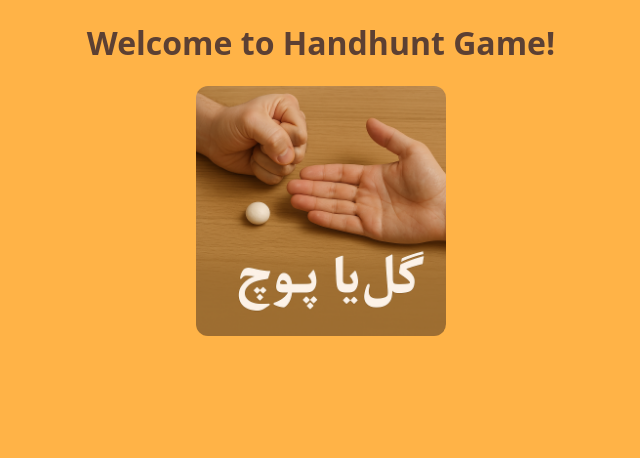
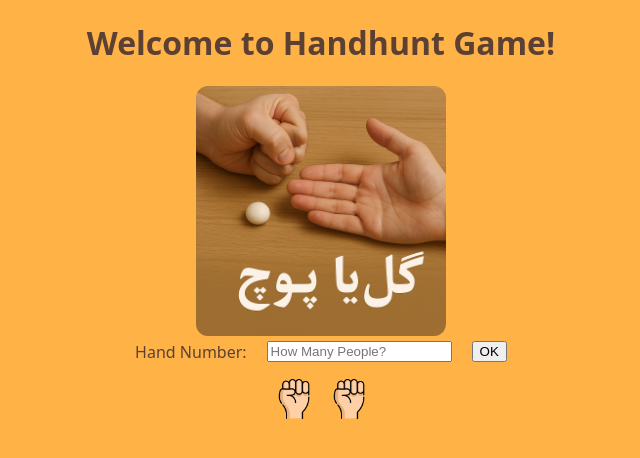
Before and after one commit to rezam91/HandHunt, a React (Vite) app: page / in a window 1280 px wide. Shown: the top 458 px of the page, without its empty margins (319-959 px from the left). Built offline with nearby package versions, Linux system fonts and the light colour scheme.

Commit message:
feat(hands): hands added

```diff
--- a/src/App.jsx
+++ b/src/App.jsx
@@ -1,12 +1,20 @@
 import Handhunt from './components/handhunt/index'
 import Logo from './components/general/logo/index'
+import GameNumber from './components/general/gamenumber/index'
+import { useState } from 'react'
+
 const App = () => {
-
+  const [handNumber,SetNumber] = useState(1)
+  const ChangeNumber = (changedVar) => {
+    SetNumber(changedVar)
+  }
   return (
     <>
       <h1>Welcome to Handhunt Game!</h1>
       <Logo />
-      <Handhunt />
+      <GameNumber onChangeNumber={ChangeNumber} />
+      <Handhunt gameNum={handNumber} />
+
     </>
   )
 }
--- /dev/null
+++ b/src/components/general/game/index.jsx
@@ -0,0 +1,11 @@
+import fistPath from '../../../assets/fist.png'
+const Game = () => {
+    return (
+        <>
+            <img className='fist--sign' src={fistPath} />
+            <img className='fist--sign' src={fistPath} />
+        </>
+    )
+}
+
+export default Game
--- /dev/null
+++ b/src/components/general/gamenumber/index.jsx
@@ -0,0 +1,23 @@
+import { useState } from "react"
+
+const GameNumber = ({onChangeNumber}) => {
+    const [handNum,setHandNum] =useState(0)
+    const counter = (e) => {
+        setHandNum(e.target.value)
+    }
+    const submitHandNumber = (e) => {
+        e.preventDefault()
+        onChangeNumber(handNum)
+    }
+    return (
+        <div>
+            <form className="hand--number" onSubmit={submitHandNumber}>
+                <span>Hand Number: </span>
+                <input placeholder="How Many People?" type='number' onChange={counter}/>
+                <button type="submit">OK</button>
+            </form>
+        </div>
+    )
+}
+
+export default GameNumber
--- a/src/components/handhunt/index.jsx
+++ b/src/components/handhunt/index.jsx
@@ -1,9 +1,20 @@
-const Handhunt = () => {
+import Game from '../general/game/index'
+
+const Handhunt = ({gameNum}) => {
+    const tempNum = []
+    for (let i=1; i<=gameNum; i++) {
+        tempNum.push({
+            id:i,
+            i
+        })
+    }
     return (
-        <>
-
-
-        </>
+        tempNum.length>0 ?
+        <ul className="each-game">
+            {tempNum.map((item) => (
+                <li key={item.id}><Game /></li>
+            ))}
+        </ul> : <strong>*** Please Select At least one hand! ***</strong>
     )
 }
 
--- a/src/index.css
+++ b/src/index.css
@@ -11,3 +11,22 @@ body {
   width: 250px;
   border-radius: 12px;
 }
+.hand--number {
+  display: flex;
+  gap: 20px;
+  align-items: center;
+  justify-content: center;
+}
+.each-game {
+  list-style: none;
+  padding: 0;
+  display: flex;
+  justify-content:space-evenly;
+}
+.each-game li {
+  display: flex;
+  gap: 15px;
+}
+.fist--sign {
+  width: 40px;
+}
```
Also changed, not shown: src/assets/fist.png (added).
